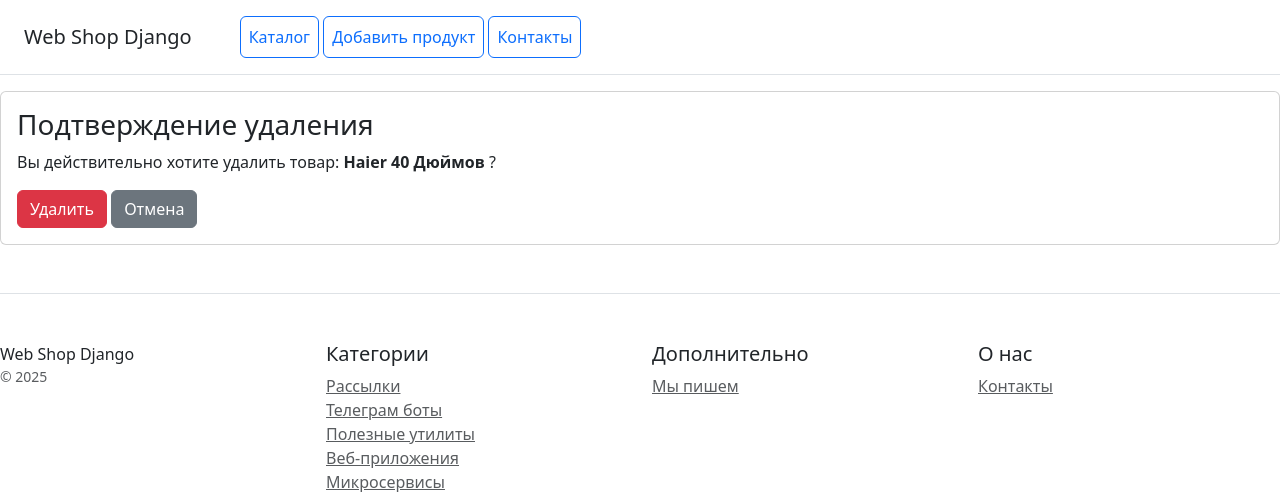
After one commit to Grigorii-Goncharov/Web_shop_django, a Django app: page /product/delete/8/ in a window 1280 px wide. The commit adds this page. Shown: the top 492 px of the page. Run offline with Django 5.2, Linux system fonts and the light colour scheme; data comes from the database, SQL or seed files in the repository; some libraries are stand-ins or nearby versions.

Commit message:
добавлен раздел редактировать продукт, удалить - еализуйте механизм CRUD для модели продуктов. используя модуль django fotms

```diff
--- /dev/null
+++ b/catalog/templates/catalog/products_confirm_delete.html
@@ -0,0 +1,20 @@
+{% extends 'catalog/base.html' %}
+{% block title %}Каталог{% endblock %}
+{% include "catalog/includes/inc_menu.html" %}
+
+{% block content %}
+
+<div class="card">
+    <div class="card-body">
+        <h3>Подтверждение удаления</h3>
+        <p>Вы действительно хотите удалить товар: <strong>{{ object.name }}</strong>?</p>
+
+        <form method="post">
+            {% csrf_token %}
+            <button type="submit" class="btn btn-danger">Удалить</button>
+            <a href="{% url 'catalog:product' pk=object.pk %}" class="btn btn-secondary">Отмена</a>
+        </form>
+    </div>
+</div>
+
+{% endblock %}
--- a/catalog/templates/catalog/products_detail.html
+++ b/catalog/templates/catalog/products_detail.html
@@ -59,11 +59,11 @@
             Купить
           </button>
 
-          <button type="button" class="btn btn-lg btn-outline-success flex-fill">
+          <button type="button" class="btn btn-lg btn-outline-success flex-fill" onclick="window.location='{% url 'catalog:update' pk=product.pk %}'">
             редактировать
           </button>
 
-           <button type="button" class="btn btn-lg btn-outline-danger flex-fill">
+           <button type="button" class="btn btn-lg btn-outline-danger flex-fill" onclick="window.location='{% url 'catalog:delete' pk=product.pk %}'">
             удалить
           </button>
         </div>
--- a/catalog/urls.py
+++ b/catalog/urls.py
@@ -1,6 +1,6 @@
 from django.urls import path
 from catalog.apps import CatalogConfig
-from .views import HomeView, ContactsView, ProductDetailView, ProductsCreateView
+from .views import HomeView, ContactsView, ProductDetailView, ProductsCreateView, ProductsDeleteView, ProductsUpdateView
 
 app_name = CatalogConfig.name
 
@@ -9,5 +9,7 @@ urlpatterns = [
     path('contacts/', ContactsView.as_view(), name="contacts"),
     path('product/<int:pk>/', ProductDetailView.as_view(), name="product"),
     path('product/create/', ProductsCreateView.as_view(), name="create"),
+    path('product/update/<int:pk>/', ProductsUpdateView.as_view(), name="update"),
+    path('product/delete/<int:pk>/', ProductsDeleteView.as_view(), name="delete"),
 
 ]
--- a/catalog/views.py
+++ b/catalog/views.py
@@ -30,7 +30,9 @@ class ProductDetailView(DetailView):
 class ProductsCreateView(CreateView):
     model = Products
     form_class = ProductsForm
-    success_url = reverse_lazy('catalog:products_list')
+
+    def get_success_url(self):
+        return reverse('catalog:product', kwargs={'pk': self.object.pk})
 
 
 class ProductsUpdateView(UpdateView):
@@ -38,12 +40,12 @@ class ProductsUpdateView(UpdateView):
     form_class = ProductsForm
 
     def get_success_url(self):
-        return reverse('catalog:products_detail', kwargs = {'pk': self.object.pk})
+        return reverse('catalog:product', kwargs={'pk': self.object.pk})
 
 
 class ProductsDeleteView(DeleteView):
     model = Products
-    success_url = reverse_lazy('catalog:products_list')
+    success_url = reverse_lazy('catalog:home')
 
 
 
```
Also changed, not shown: catalog/templates/catalog/products_form.html (+7 -2 lines), media/images/Без_названия.jpg (added).
